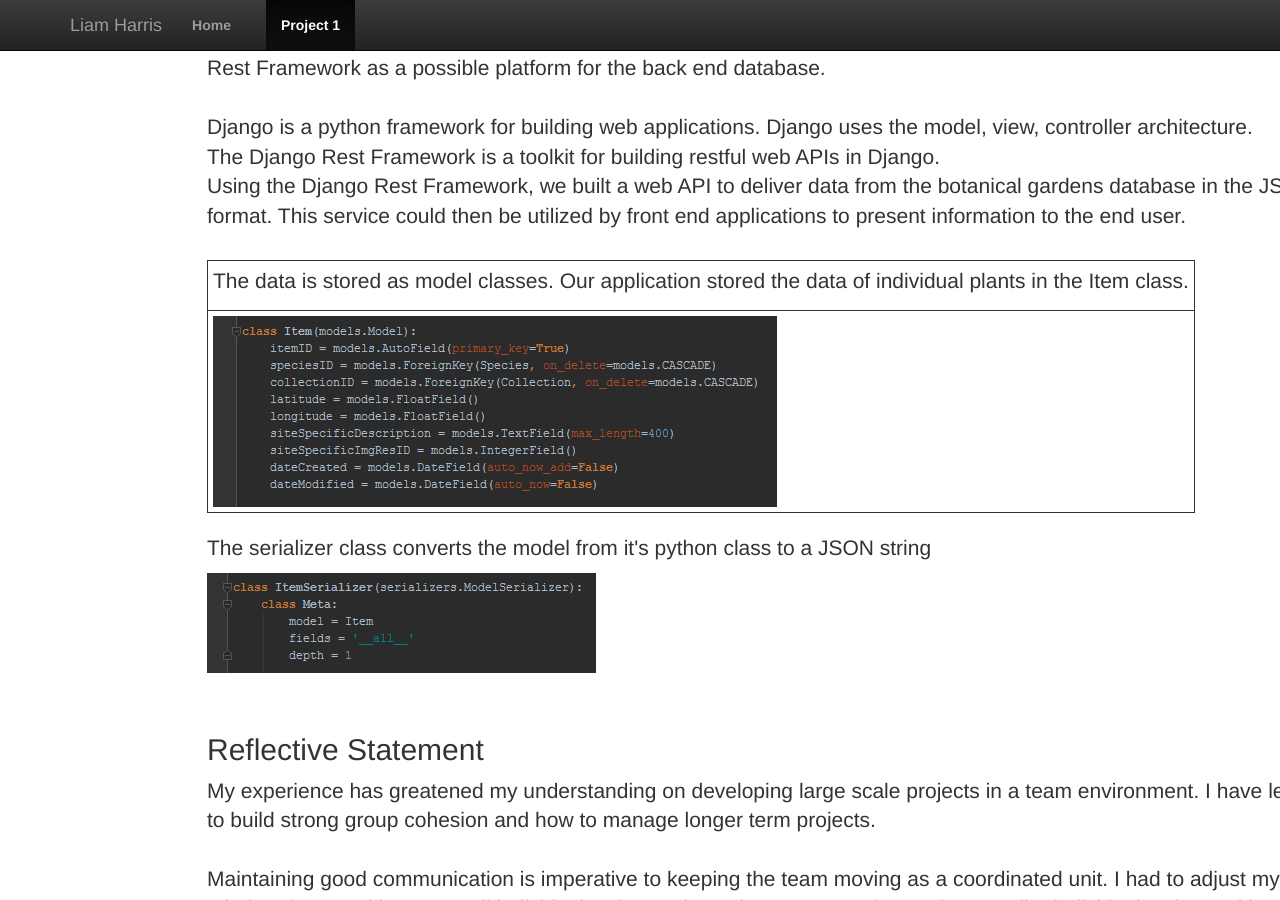
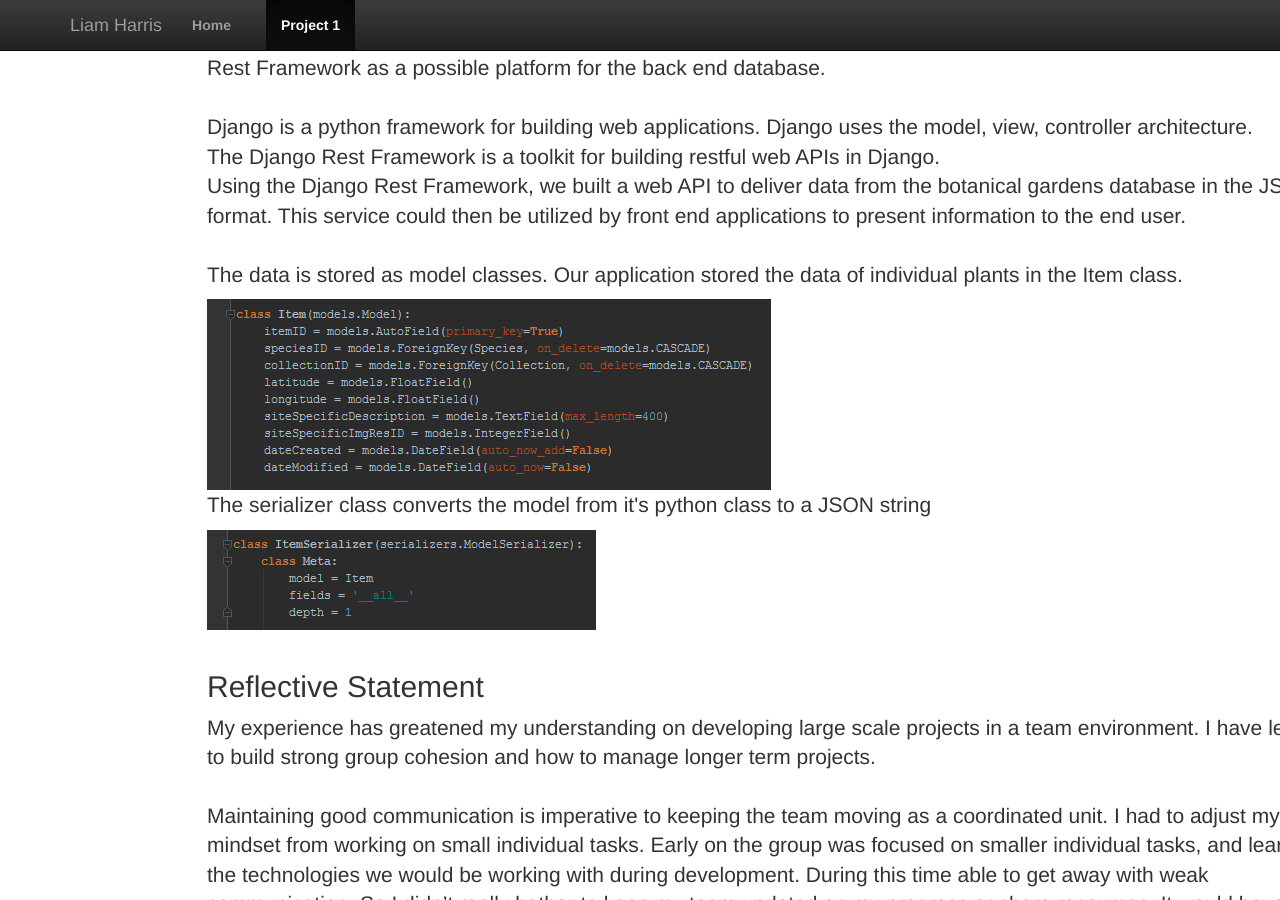
Before and after one commit to harrl7/harrl7.github.io, a Jekyll site: the page built from project1/index.html, in a window 1280 px wide and 900 px high, scrolled down 3266 px. Built offline with Jekyll 4.4.1, drawn with Linux system fonts in a browser that asks for light colours.

Commit message:
Update index.html

```diff
--- a/project1/index.html
+++ b/project1/index.html
@@ -87,15 +87,15 @@
 	</p>
 
 	<br>
-	<table>
-		<tr><td><p>The data is stored as model classes. Our application stored the data of individual plants in the Item class.</p></td></tr>
-		<tr><td><img src="/assets/img/model.PNG"></td></tr>
-	</table>
+
+	<p>The data is stored as model classes. Our application stored the data of individual plants in the Item class.</p>
+	<img src="/assets/img/model.PNG">
+
 	<br>
-	<table>
-		<tr><p>The serializer class converts the model from it's python class to a JSON string</p></tr>
-		<tr><img src="/assets/img/serializer.PNG"></tr>
-	</table>
+
+	<p>The serializer class converts the model from it's python class to a JSON string</p>
+	<img src="/assets/img/serializer.PNG">
+
 
 
 	<br><br>
```
